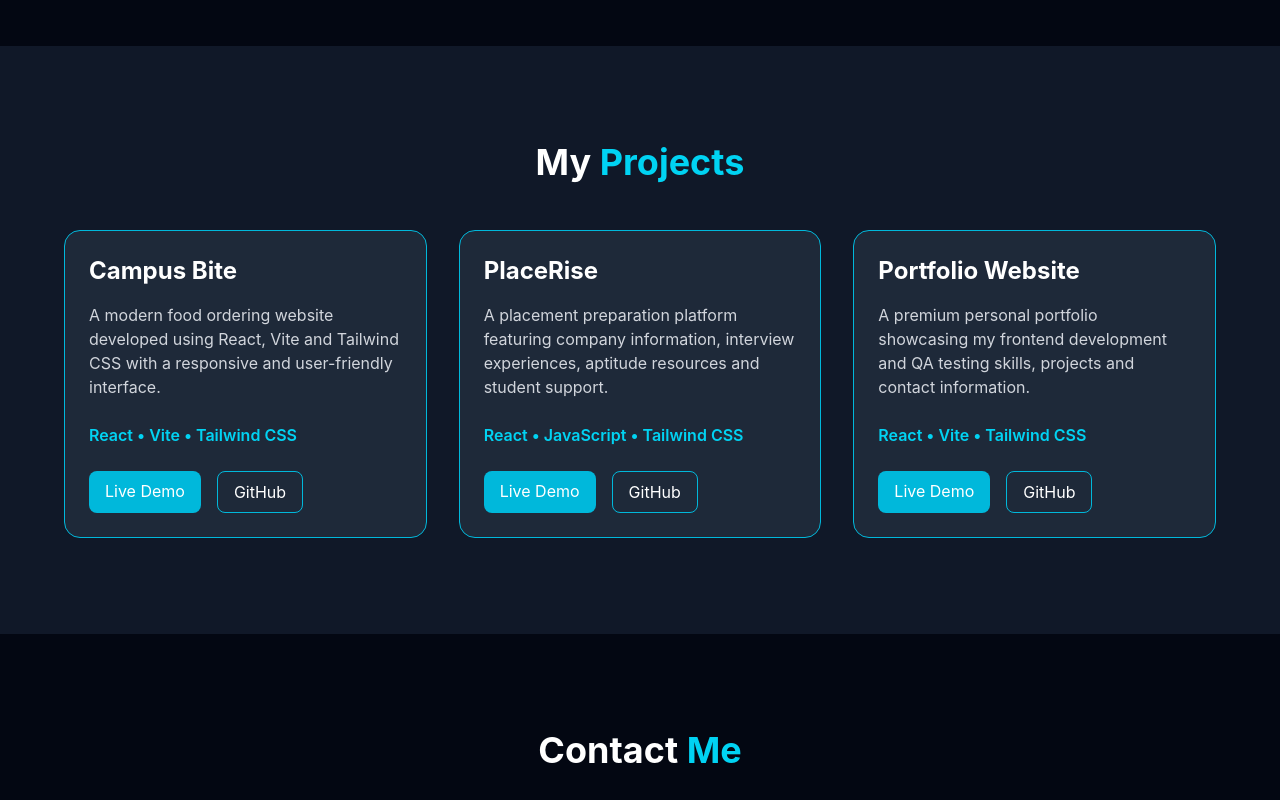
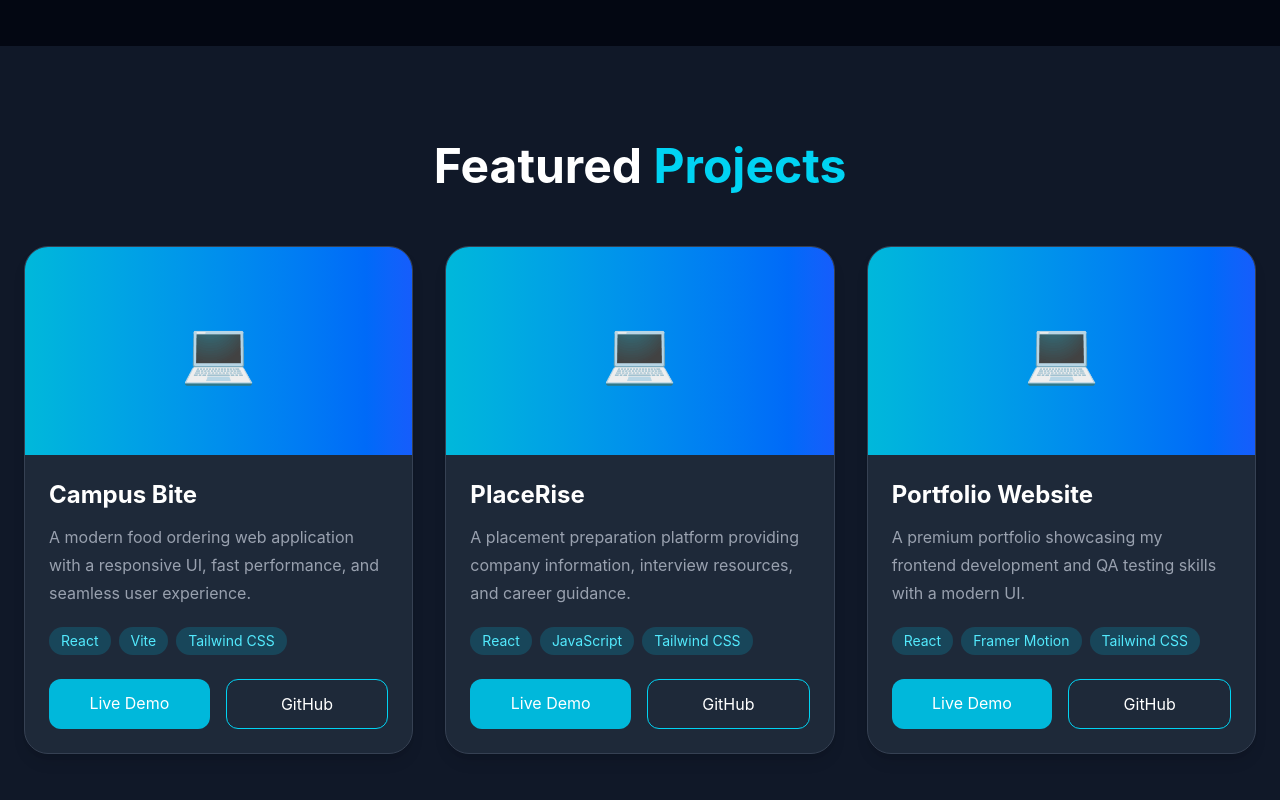
Before and after one commit to Rathore95688/portfolio-website, a React (Vite) app: page / in a window 1280 px wide. Shown: the part 2220-3020 px from the top of the page. Built offline with nearby package versions, Linux system fonts and the light colour scheme.

Commit message:
project update

```diff
--- a/src/components/Hero.jsx
+++ b/src/components/Hero.jsx
@@ -6,7 +6,7 @@ const Hero = () => {
   return (
     <section
       id="home"
-      className="min-h-screen bg-gradient-to-br from-gray-950 via-slate-900 to-black text-white flex items-center pt-20"
+      className="min-h-screen bg-linear-to-br from-gray-950 via-slate-900 to-black text-white flex items-center pt-20"
     >
       <div className="max-w-7xl mx-auto px-6 grid md:grid-cols-2 gap-12 items-center">
 
--- a/src/components/Projects.jsx
+++ b/src/components/Projects.jsx
@@ -2,76 +2,97 @@ const projects = [
   {
     title: "Campus Bite",
     description:
-      "A modern food ordering website developed using React, Vite and Tailwind CSS with a responsive and user-friendly interface.",
-    tech: "React • Vite • Tailwind CSS",
+      "A modern food ordering web application with a responsive UI, fast performance, and seamless user experience.",
+    tech: ["React", "Vite", "Tailwind CSS"],
+    github: "https://github.com/Rathore95688",
     live: "#",
-    github: "#",
   },
   {
     title: "PlaceRise",
     description:
-      "A placement preparation platform featuring company information, interview experiences, aptitude resources and student support.",
-    tech: "React • JavaScript • Tailwind CSS",
+      "A placement preparation platform providing company information, interview resources, and career guidance.",
+    tech: ["React", "JavaScript", "Tailwind CSS"],
+    github: "https://github.com/Rathore95688",
     live: "#",
-    github: "#",
   },
   {
     title: "Portfolio Website",
     description:
-      "A premium personal portfolio showcasing my frontend development and QA testing skills, projects and contact information.",
-    tech: "React • Vite • Tailwind CSS",
+      "A premium portfolio showcasing my frontend development and QA testing skills with a modern UI.",
+    tech: ["React", "Framer Motion", "Tailwind CSS"],
+    github: "https://github.com/Rathore95688",
     live: "#",
-    github: "#",
   },
 ];
 
 const Projects = () => {
   return (
-    <section
-      id="projects"
-      className="bg-gray-900 text-white py-24 px-6"
-    >
-      <div className="max-w-6xl mx-auto">
-        <h2 className="text-4xl font-bold text-center mb-12">
-          My <span className="text-cyan-400">Projects</span>
+    <section id="projects" className="bg-gray-900 py-24 px-6 text-white">
+      <div className="max-w-7xl mx-auto">
+
+        <h2 className="text-5xl font-bold text-center mb-14">
+          Featured <span className="text-cyan-400">Projects</span>
         </h2>
 
         <div className="grid md:grid-cols-3 gap-8">
+
           {projects.map((project, index) => (
             <div
               key={index}
-              className="bg-gray-800 rounded-2xl p-6 border border-cyan-500 hover:-translate-y-2 transition duration-300"
+              className="rounded-3xl overflow-hidden bg-gray-800 border border-gray-700 hover:border-cyan-400 hover:-translate-y-3 transition-all duration-300 shadow-lg"
             >
-              <h3 className="text-2xl font-bold mb-4">
+              {/* Placeholder Image */}
+              <div className="h-52 bg-gradient-to-r from-cyan-500 to-blue-600 flex items-center justify-center text-6xl">
+                💻
+              </div>
+
+              <div className="p-6">
+
+                <h3 className="text-2xl font-bold mb-3">
                   {project.title}
                 </h3>
 
-              <p className="text-gray-300 mb-6">
+                <p className="text-gray-400 leading-7 mb-5">
                   {project.description}
                 </p>
 
-              <p className="text-cyan-400 font-semibold mb-6">
-                {project.tech}
-              </p>
+                <div className="flex flex-wrap gap-2 mb-6">
+                  {project.tech.map((item) => (
+                    <span
+                      key={item}
+                      className="bg-cyan-500/20 text-cyan-300 px-3 py-1 rounded-full text-sm"
+                    >
+                      {item}
+                    </span>
+                  ))}
+                </div>
 
                 <div className="flex gap-4">
+
                   <a
                     href={project.live}
-                  className="bg-cyan-500 px-4 py-2 rounded-lg hover:bg-cyan-600"
+                    className="flex-1 text-center bg-cyan-500 py-3 rounded-xl hover:bg-cyan-600 transition"
                   >
                     Live Demo
                   </a>
 
                   <a
                     href={project.github}
-                  className="border border-cyan-500 px-4 py-2 rounded-lg hover:bg-cyan-500 hover:text-black"
+                    target="_blank"
+                    rel="noreferrer"
+                    className="flex-1 text-center border border-cyan-400 py-3 rounded-xl hover:bg-cyan-400 hover:text-black transition"
                   >
                     GitHub
                   </a>
+
+                </div>
+
               </div>
             </div>
           ))}
+
         </div>
+
       </div>
     </section>
   );
```
Lines whose indentation alone changed are shown as unchanged.
